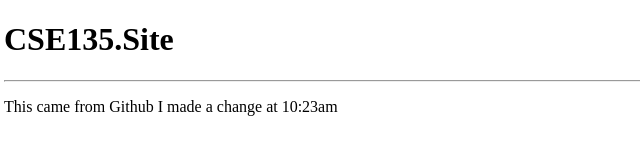
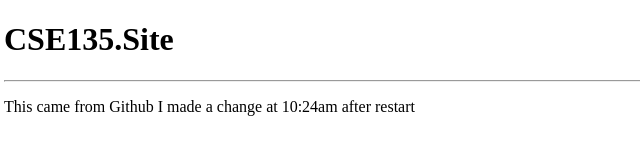
Before and after one commit to ProfPowell/cse135.site, a plain HTML site: page index.html in a window 1280 px wide. Shown: the full height of the page, 4-644 px from the left. Drawn offline with Linux system fonts and the light colour scheme.

Commit message:
Update index.html

```diff
--- a/index.html
+++ b/index.html
@@ -7,6 +7,6 @@
 <body>
   <h1>CSE135.Site</h1>
   <hr />
-  <p>This came from Github I made a change at 10:23am</p>
+  <p>This came from Github I made a change at 10:24am after restart</p>
   </body>
 </html>
```
